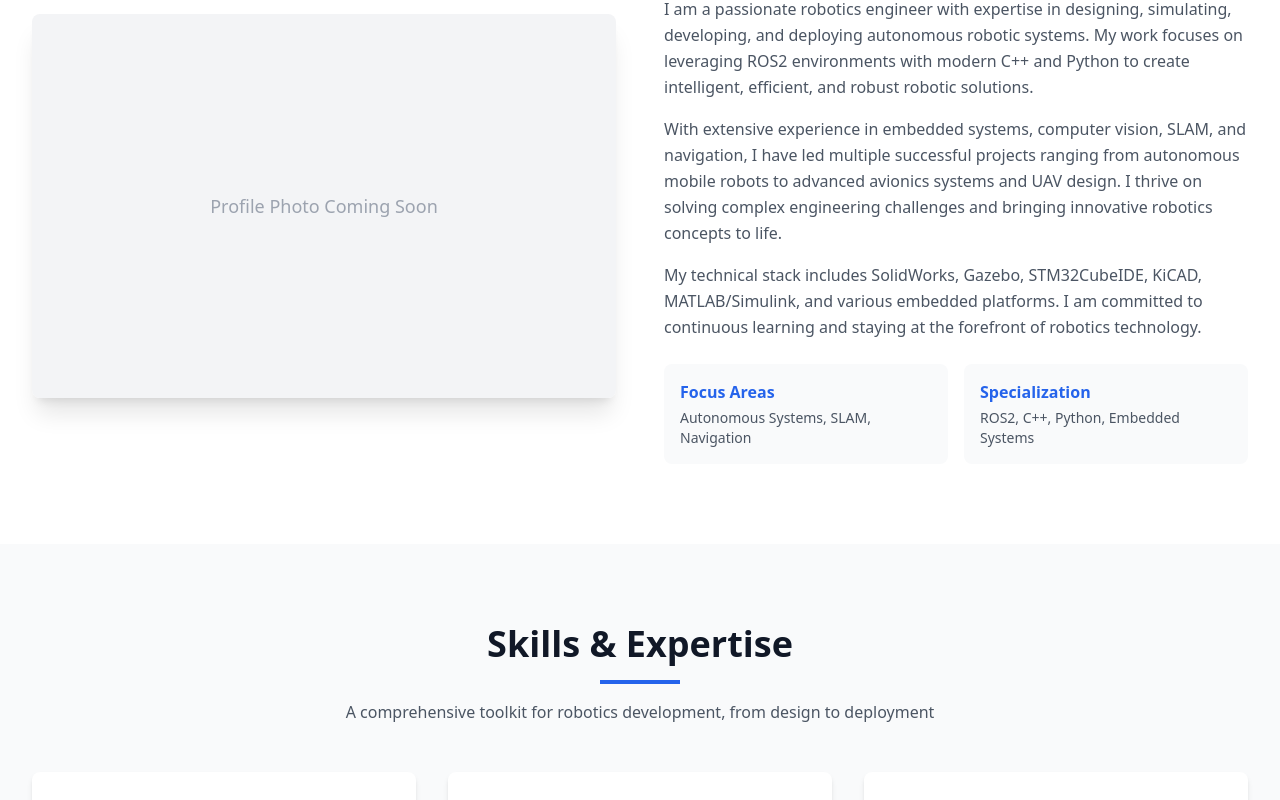
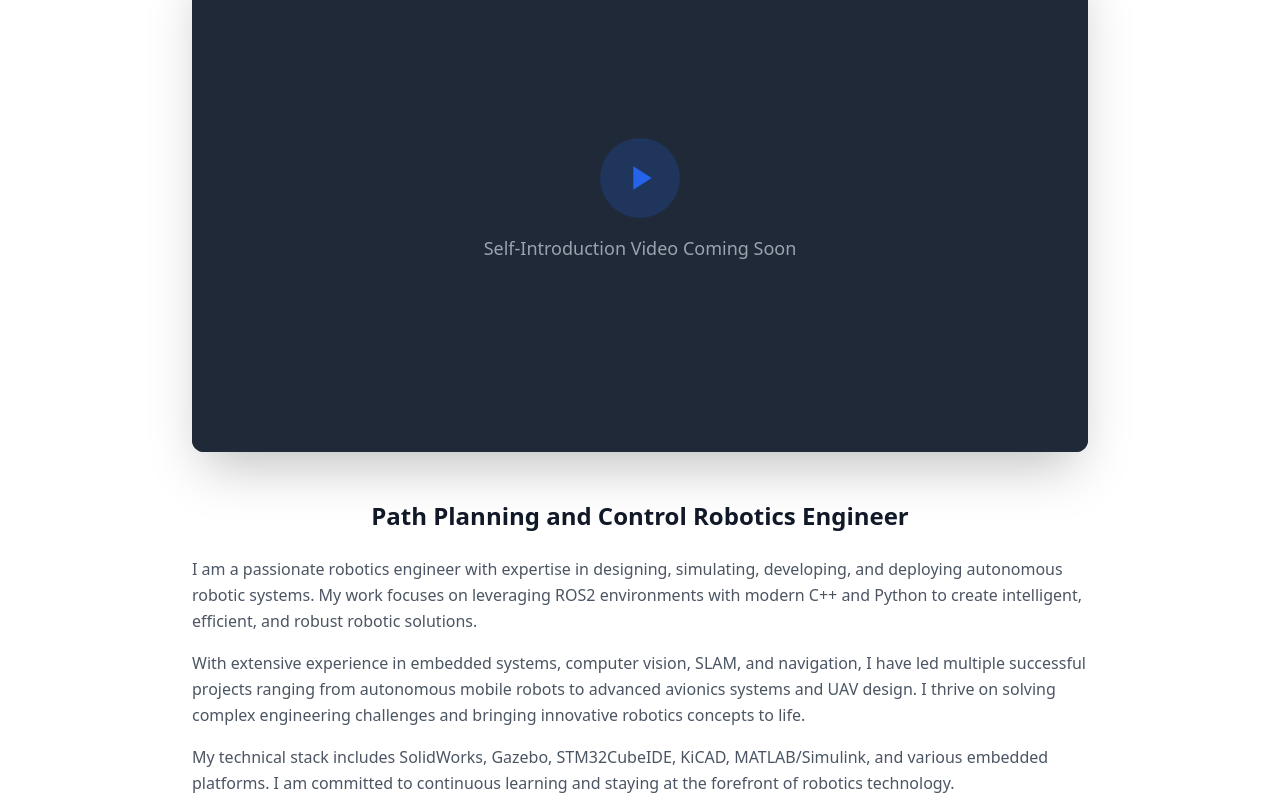
Before and after one commit to Bilal-Antaki/Portfolio, a Next.js app: page /Portfolio/ in a window 1280 px wide. Shown: the part 1040-1840 px from the top of the page. Built offline with nearby package versions, Linux system fonts and the light colour scheme.

Commit message:
Update About section with video layout and simplify publication metrics
- Replaced image with video placeholder in About section
- Moved Robotics Engineer subsection below video
- Removed citations display, keeping only Impact Factor

Co-Authored-By: Claude Opus 4.5 <noreply@anthropic.com>

```diff
--- a/components/About.tsx
+++ b/components/About.tsx
@@ -1,7 +1,6 @@
 'use client';
 
 import { motion } from 'framer-motion';
-import Image from 'next/image';
 
 export default function About() {
   return (
@@ -18,57 +17,76 @@ export default function About() {
           <div className="w-20 h-1 bg-primary mx-auto"></div>
         </motion.div>
 
-        <div className="grid md:grid-cols-2 gap-12 items-center">
-          {/* Profile Image */}
+        {/* Video Introduction */}
         <motion.div
-            initial={{ opacity: 0, x: -30 }}
-            whileInView={{ opacity: 1, x: 0 }}
+          initial={{ opacity: 0, y: 30 }}
+          whileInView={{ opacity: 1, y: 0 }}
           viewport={{ once: true }}
           transition={{ duration: 0.6 }}
-            className="relative h-96 rounded-lg overflow-hidden shadow-xl"
+          className="mb-12"
         >
-            <div className="flex items-center justify-center h-full bg-neutral-100">
-              <span className="text-neutral-400 text-lg">Profile Photo Coming Soon</span>
+          <div className="relative w-full aspect-video max-w-4xl mx-auto rounded-xl overflow-hidden shadow-2xl bg-neutral-900">
+            {/* Placeholder for video - replace src with your video */}
+            <div className="absolute inset-0 flex items-center justify-center bg-neutral-800">
+              <div className="text-center">
+                <div className="w-20 h-20 mx-auto mb-4 rounded-full bg-primary/20 flex items-center justify-center">
+                  <svg
+                    className="w-10 h-10 text-primary"
+                    fill="currentColor"
+                    viewBox="0 0 24 24"
+                  >
+                    <path d="M8 5v14l11-7z" />
+                  </svg>
                 </div>
-            {/* When you have a profile photo, uncomment this:
-            <Image
-              src="/images/profile.jpg"
-              alt="Bilal Antaki"
-              fill
-              className="object-cover"
-            />
+                <span className="text-neutral-400 text-lg">Self-Introduction Video Coming Soon</span>
+              </div>
+            </div>
+            {/* When you have a video, uncomment this and add your video source:
+            <video
+              className="w-full h-full object-cover"
+              controls
+              poster="/images/video-poster.jpg"
+            >
+              <source src="/videos/intro.mp4" type="video/mp4" />
+              Your browser does not support the video tag.
+            </video>
             */}
+          </div>
         </motion.div>
 
-          {/* About Content */}
+        {/* Robotics Engineer Subsection */}
         <motion.div
-            initial={{ opacity: 0, x: 30 }}
-            whileInView={{ opacity: 1, x: 0 }}
+          initial={{ opacity: 0, y: 30 }}
+          whileInView={{ opacity: 1, y: 0 }}
           viewport={{ once: true }}
-            transition={{ duration: 0.6 }}
+          transition={{ duration: 0.6, delay: 0.2 }}
+          className="max-w-4xl mx-auto"
         >
-            <h3 className="text-2xl font-bold text-neutral-900 mb-4">
+          <h3 className="text-2xl font-bold text-neutral-900 mb-6 text-center">
             Path Planning and Control Robotics Engineer
           </h3>
-            <p className="text-neutral-600 mb-4 leading-relaxed">
+
+          <div className="space-y-4 text-neutral-600 leading-relaxed">
+            <p>
               I am a passionate robotics engineer with expertise in designing, simulating,
               developing, and deploying autonomous robotic systems. My work focuses on leveraging
               ROS2 environments with modern C++ and Python to create intelligent, efficient, and
               robust robotic solutions.
             </p>
-            <p className="text-neutral-600 mb-4 leading-relaxed">
+            <p>
               With extensive experience in embedded systems, computer vision, SLAM, and navigation,
               I have led multiple successful projects ranging from autonomous mobile robots to
               advanced avionics systems and UAV design. I thrive on solving complex engineering
               challenges and bringing innovative robotics concepts to life.
             </p>
-            <p className="text-neutral-600 mb-6 leading-relaxed">
+            <p>
               My technical stack includes SolidWorks, Gazebo, STM32CubeIDE, KiCAD, MATLAB/Simulink,
               and various embedded platforms. I am committed to continuous learning and staying at
               the forefront of robotics technology.
             </p>
+          </div>
 
-            <div className="grid grid-cols-2 gap-4">
+          <div className="grid grid-cols-2 gap-4 mt-8">
             <div className="p-4 bg-neutral-50 rounded-lg">
               <h4 className="font-semibold text-primary mb-1">Focus Areas</h4>
               <p className="text-sm text-neutral-600">Autonomous Systems, SLAM, Navigation</p>
@@ -80,7 +98,6 @@ export default function About() {
           </div>
         </motion.div>
       </div>
-      </div>
     </section>
   );
 }
--- a/components/Publications.tsx
+++ b/components/Publications.tsx
@@ -81,22 +81,9 @@ export default function Publications() {
                       {pub.venue}
                     </p>
 
-                    {(pub.publicationMetrics?.journalImpactFactor || (pub.citationMetrics && pub.citationMetrics.citationCount > 0)) && (
+                    {pub.publicationMetrics?.journalImpactFactor && (
                       <p className="text-neutral-600 text-sm mb-3">
-                        {pub.publicationMetrics?.journalImpactFactor && (
-                          <span>IF: {pub.publicationMetrics.journalImpactFactor}</span>
-                        )}
-                        {pub.publicationMetrics?.journalImpactFactor && pub.citationMetrics && pub.citationMetrics.citationCount > 0 && (
-                          <span className="mx-2">•</span>
-                        )}
-                        {pub.citationMetrics && pub.citationMetrics.citationCount > 0 && (
-                          <span>
-                            {pub.citationMetrics.citationCount} Citations
-                            {pub.citationMetrics.influentialCitationCount !== undefined && pub.citationMetrics.influentialCitationCount > 0 && (
-                              <span className="text-emerald-600"> ({pub.citationMetrics.influentialCitationCount} influential)</span>
-                            )}
-                          </span>
-                        )}
+                        <span>IF: {pub.publicationMetrics.journalImpactFactor}</span>
                       </p>
                     )}
 
```
Lines whose indentation alone changed are shown as unchanged.
